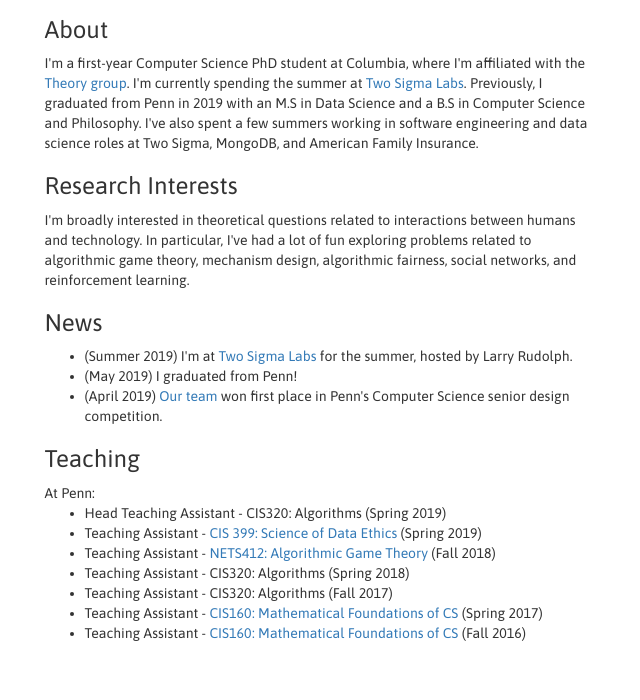
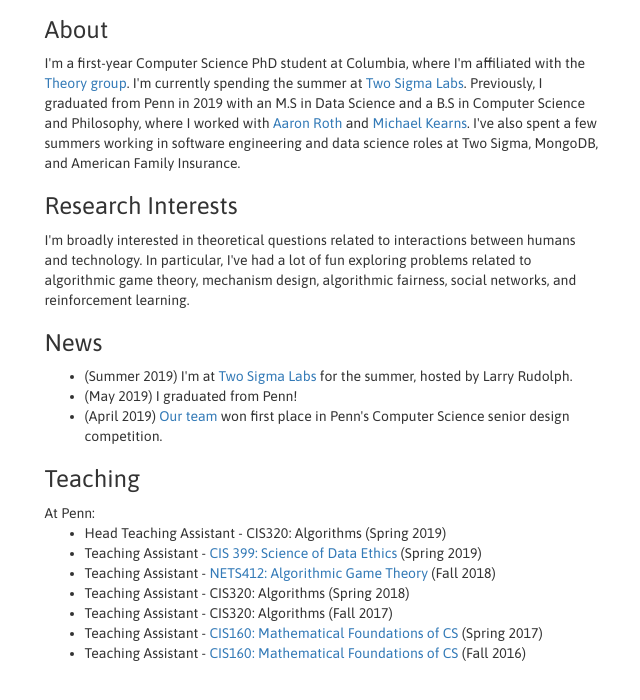
Before and after one commit to wibrown/wibrown.github.io, a plain HTML site: page index.html in a window 1280 px wide. Shown: the part 126-826 px from the top of the page, without its empty margins (318-958 px from the left). Drawn offline with Linux system fonts and the light colour scheme.

Commit message:
small changes

```diff
--- a/index.html
+++ b/index.html
@@ -48,7 +48,7 @@
 
                 <div>
                 <h3>About</h3>
-                I'm a first-year Computer Science PhD student at Columbia, where I'm affiliated with the <a href="http://www.cs.columbia.edu/theory/" target="_blank">Theory group</a>. I'm currently spending the summer at <a href="https://www.twosigma.com/insights/tag/labs/" target="_blank">Two Sigma Labs</a>. Previously, I graduated from Penn in 2019 with an M.S in Data Science and a B.S in Computer Science and Philosophy. I've also spent a few summers working in software engineering and data science roles at Two Sigma, MongoDB, and American Family Insurance.
+                I'm a first-year Computer Science PhD student at Columbia, where I'm affiliated with the <a href="http://www.cs.columbia.edu/theory/" target="_blank">Theory group</a>. I'm currently spending the summer at <a href="https://www.twosigma.com/insights/tag/labs/" target="_blank">Two Sigma Labs</a>. Previously, I graduated from Penn in 2019 with an M.S in Data Science and a B.S in Computer Science and Philosophy, where I worked with <a href="http://www.cis.upenn.edu/~aaroth/" target="_blank">Aaron Roth</a> and <a href="http://www.cis.upenn.edu/~mkearns/" target="_blank">Michael Kearns</a>. I've also spent a few summers working in software engineering and data science roles at Two Sigma, MongoDB, and American Family Insurance.
 
                 <h3>Research Interests</h3>
                 I'm broadly interested in theoretical questions related to interactions between humans and technology. In particular, I've had a lot of fun exploring problems related to algorithmic game theory, mechanism design, algorithmic fairness, social networks, and reinforcement learning.
```
